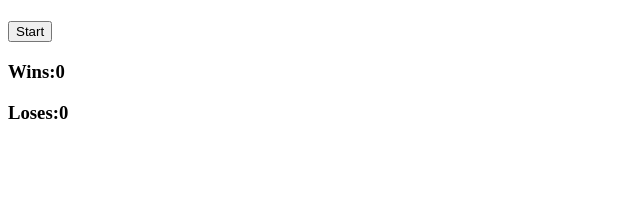
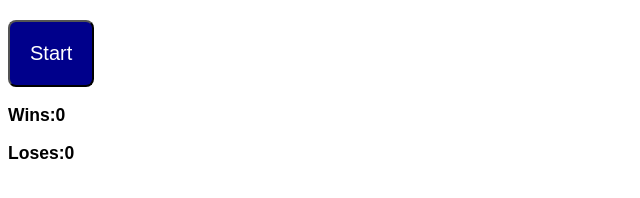
Before and after one commit to PeterKim89/mini-project-wordguessgame, a plain HTML site: page index.html in a window 1280 px wide. Shown: the whole page, without its empty margins (0-640 px from the left). Drawn offline with Linux system fonts and the light colour scheme.

Commit message:
Button css

```diff
--- a/index.html
+++ b/index.html
@@ -5,19 +5,20 @@
     <meta charset="UTF-8">
     <meta http-equiv="X-UA-Compatible" content="IE=edge">
     <meta name="viewport" content="width=device-width, initial-scale=1.0">
+    <link rel="stylesheet" href="style.css" />
     <title>Guess Word</title>
 </head>
 
 <body>
     <header>
         <h1 class="timer" style="text-align: center;"></h1>
-        <button id="start">Start</button>
+
     </header>
     <main>
+        <button id="start">Start</button>
         <section class="score">
             <h3>Wins:0</h3>
             <h3>Loses:0</h3>
-
         </section>
     </main>
 </body>
--- a/style.css
+++ b/style.css
@@ -0,0 +1,22 @@
+*{
+    box-sizing: border-box;
+}
+
+body {
+    font-size: 15px;
+    font-family: Arial, Helvetica, sans-serif;
+    background-color: white;
+    color: black;
+}
+
+button {
+    background-color: darkblue;
+    border-radius: 8px;
+    color: white;
+    cursor: pointer;
+    font-size: 20px;
+    max-width: 250px;
+    padding: 20px;
+    text-align: center;
+    display: block;
+}
```
